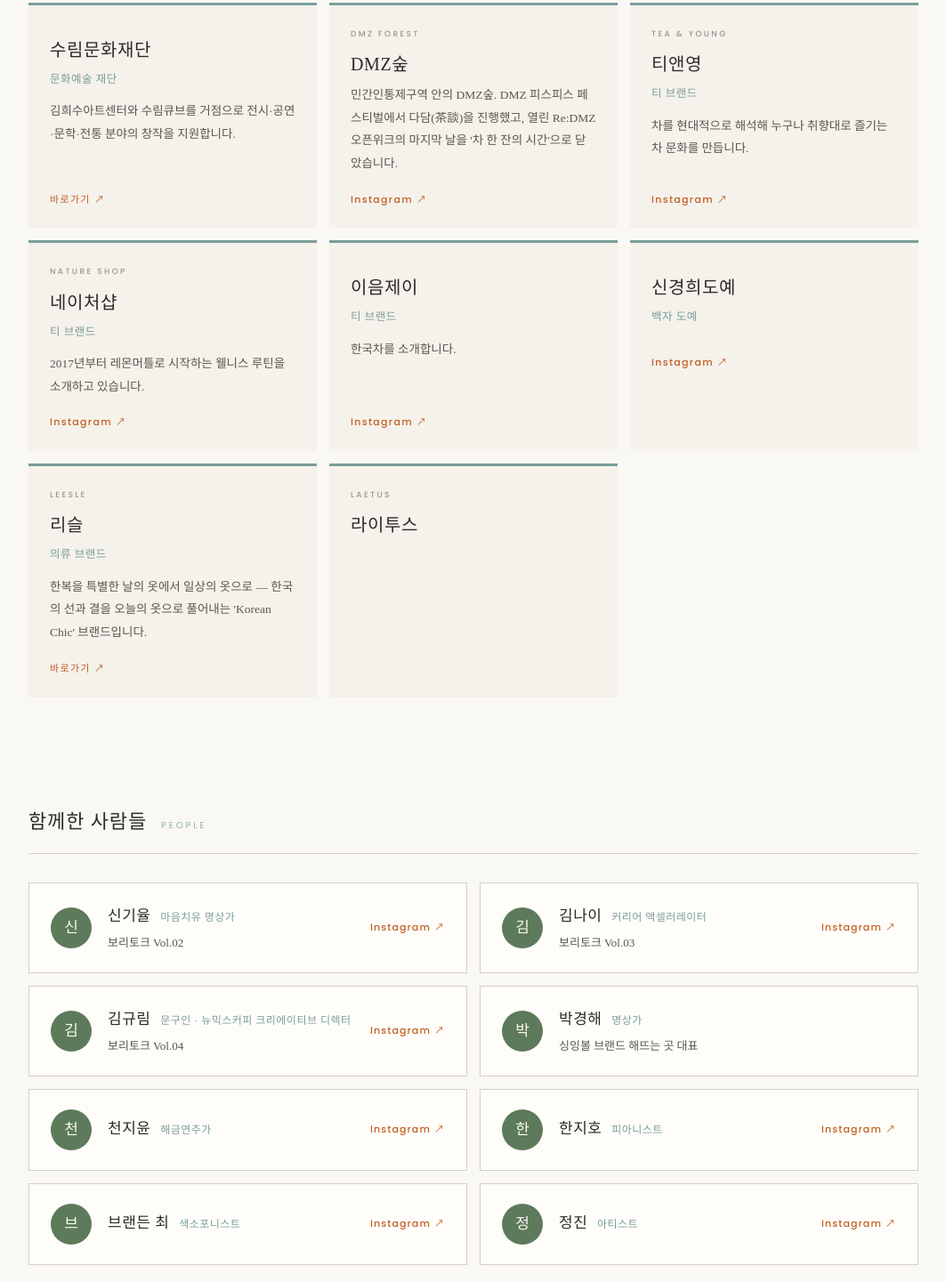
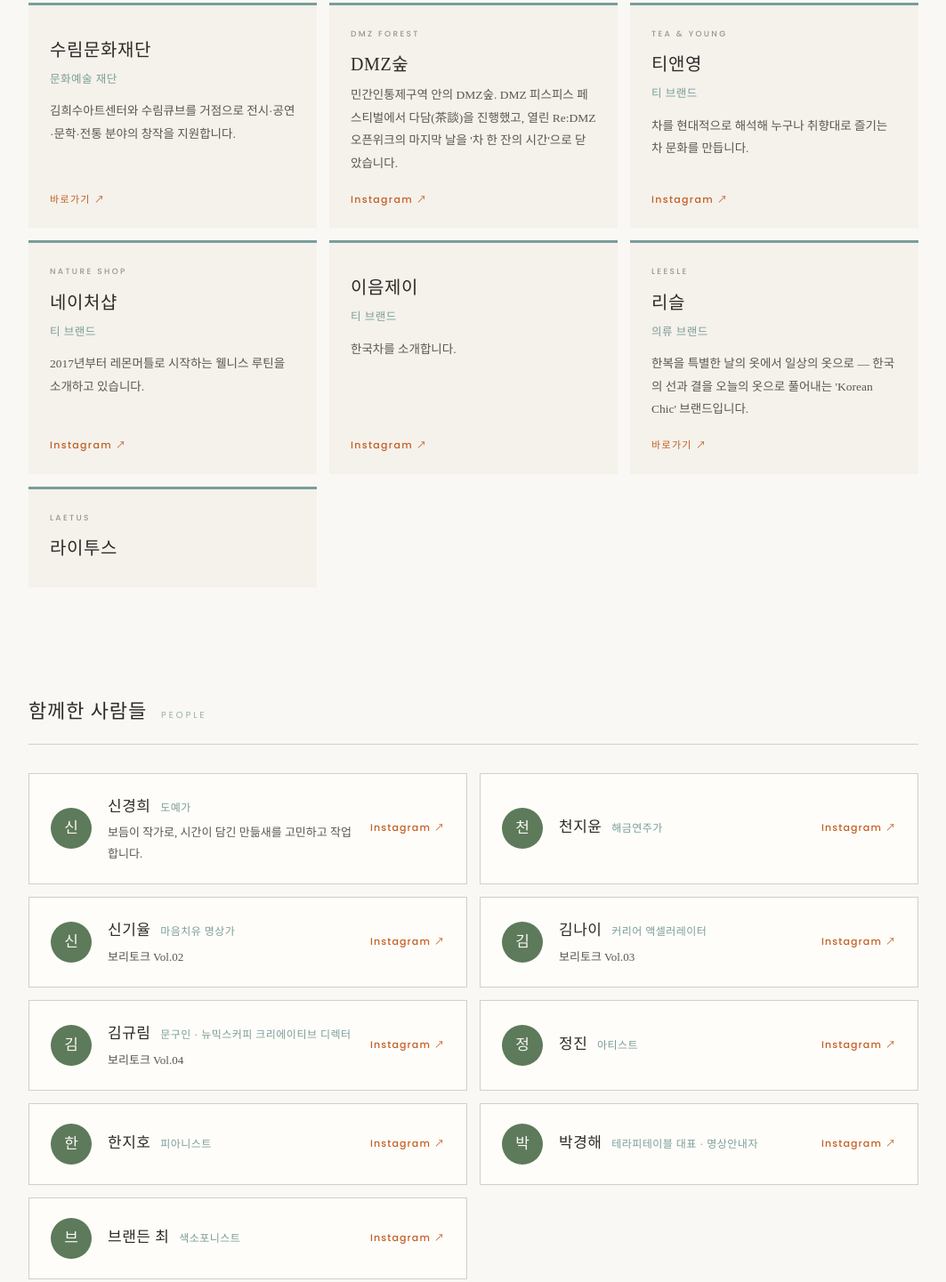
Before and after one commit to borih-official/brandstory.profile, a plain HTML site: page with.html in a window 1280 px wide. Shown: the part 1209-2650 px from the top of the page at 89% size, without its empty margins (108-1171 px from the left). Drawn offline with Linux system fonts and the light colour scheme.

Commit message:
Add files via upload

```diff
--- a/with.html
+++ b/with.html
@@ -168,13 +168,6 @@ a.p-card:hover { border-color:var(--sage-deep); }
         <p class="w-desc">한국차를 소개합니다.</p>
         <span class="w-go">Instagram ↗</span>
       </a>
-      <a class="w-card" href="https://www.instagram.com/shinkyunghee_pottery" target="_blank" rel="noopener">
-
-        <h3 class="w-name">신경희도예</h3>
-        <p class="w-kind">백자 도예</p>
-
-        <span class="w-go">Instagram ↗</span>
-      </a>
       <a class="w-card" href="https://leesle.com" target="_blank" rel="noopener">
         <p class="w-en">LEESLE</p>
         <h3 class="w-name">리슬</h3>
@@ -195,6 +188,22 @@ a.p-card:hover { border-color:var(--sage-deep); }
 <section class="w-sec">
   <div class="w-sec-head"><h2>함께한 사람들</h2><span>People</span></div>
   <div class="p-grid">
+      <a class="p-card" href="https://www.instagram.com/shinkyunghee_pottery" target="_blank" rel="noopener">
+        <span class="p-mark" aria-hidden="true">신</span>
+        <div>
+          <h3 class="p-name">신경희 <span class="p-role">도예가</span></h3>
+          <p class="p-desc">보듬이 작가로, 시간이 담긴 만듦새를 고민하고 작업합니다.</p>
+        </div>
+        <span class="p-go"><span class="p-go-txt">Instagram </span>↗</span>
+      </a>
+      <a class="p-card" href="https://www.instagram.com/chunjiyoon" target="_blank" rel="noopener">
+        <span class="p-mark" aria-hidden="true">천</span>
+        <div>
+          <h3 class="p-name">천지윤 <span class="p-role">해금연주가</span></h3>
+          <p class="p-desc"></p>
+        </div>
+        <span class="p-go"><span class="p-go-txt">Instagram </span>↗</span>
+      </a>
       <a class="p-card" href="https://www.instagram.com/mindful.teahouse" target="_blank" rel="noopener">
         <span class="p-mark" aria-hidden="true">신</span>
         <div>
@@ -219,18 +228,10 @@ a.p-card:hover { border-color:var(--sage-deep); }
         </div>
         <span class="p-go"><span class="p-go-txt">Instagram </span>↗</span>
       </a>
-      <div class="p-card">
-        <span class="p-mark" aria-hidden="true">박</span>
+      <a class="p-card" href="https://www.instagram.com/ojjjcc" target="_blank" rel="noopener">
+        <span class="p-mark" aria-hidden="true">정</span>
         <div>
-          <h3 class="p-name">박경해 <span class="p-role">명상가</span></h3>
-          <p class="p-desc">싱잉볼 브랜드 해뜨는 곳 대표</p>
-        </div>
-
-      </div>
-      <a class="p-card" href="https://www.instagram.com/chunjiyoon" target="_blank" rel="noopener">
-        <span class="p-mark" aria-hidden="true">천</span>
-        <div>
-          <h3 class="p-name">천지윤 <span class="p-role">해금연주가</span></h3>
+          <h3 class="p-name">정진 <span class="p-role">아티스트</span></h3>
           <p class="p-desc"></p>
         </div>
         <span class="p-go"><span class="p-go-txt">Instagram </span>↗</span>
@@ -243,18 +244,18 @@ a.p-card:hover { border-color:var(--sage-deep); }
         </div>
         <span class="p-go"><span class="p-go-txt">Instagram </span>↗</span>
       </a>
+      <a class="p-card" href="https://www.instagram.com/therapy.table" target="_blank" rel="noopener">
+        <span class="p-mark" aria-hidden="true">박</span>
+        <div>
+          <h3 class="p-name">박경해 <span class="p-role">테라피테이블 대표 · 명상안내자</span></h3>
+          <p class="p-desc"></p>
+        </div>
+        <span class="p-go"><span class="p-go-txt">Instagram </span>↗</span>
+      </a>
       <a class="p-card" href="https://www.instagram.com/brandonjinwoochoi" target="_blank" rel="noopener">
         <span class="p-mark" aria-hidden="true">브</span>
         <div>
           <h3 class="p-name">브랜든 최 <span class="p-role">색소포니스트</span></h3>
-          <p class="p-desc"></p>
-        </div>
-        <span class="p-go"><span class="p-go-txt">Instagram </span>↗</span>
-      </a>
-      <a class="p-card" href="https://www.instagram.com/ojjjcc" target="_blank" rel="noopener">
-        <span class="p-mark" aria-hidden="true">정</span>
-        <div>
-          <h3 class="p-name">정진 <span class="p-role">아티스트</span></h3>
           <p class="p-desc"></p>
         </div>
         <span class="p-go"><span class="p-go-txt">Instagram </span>↗</span>
```
